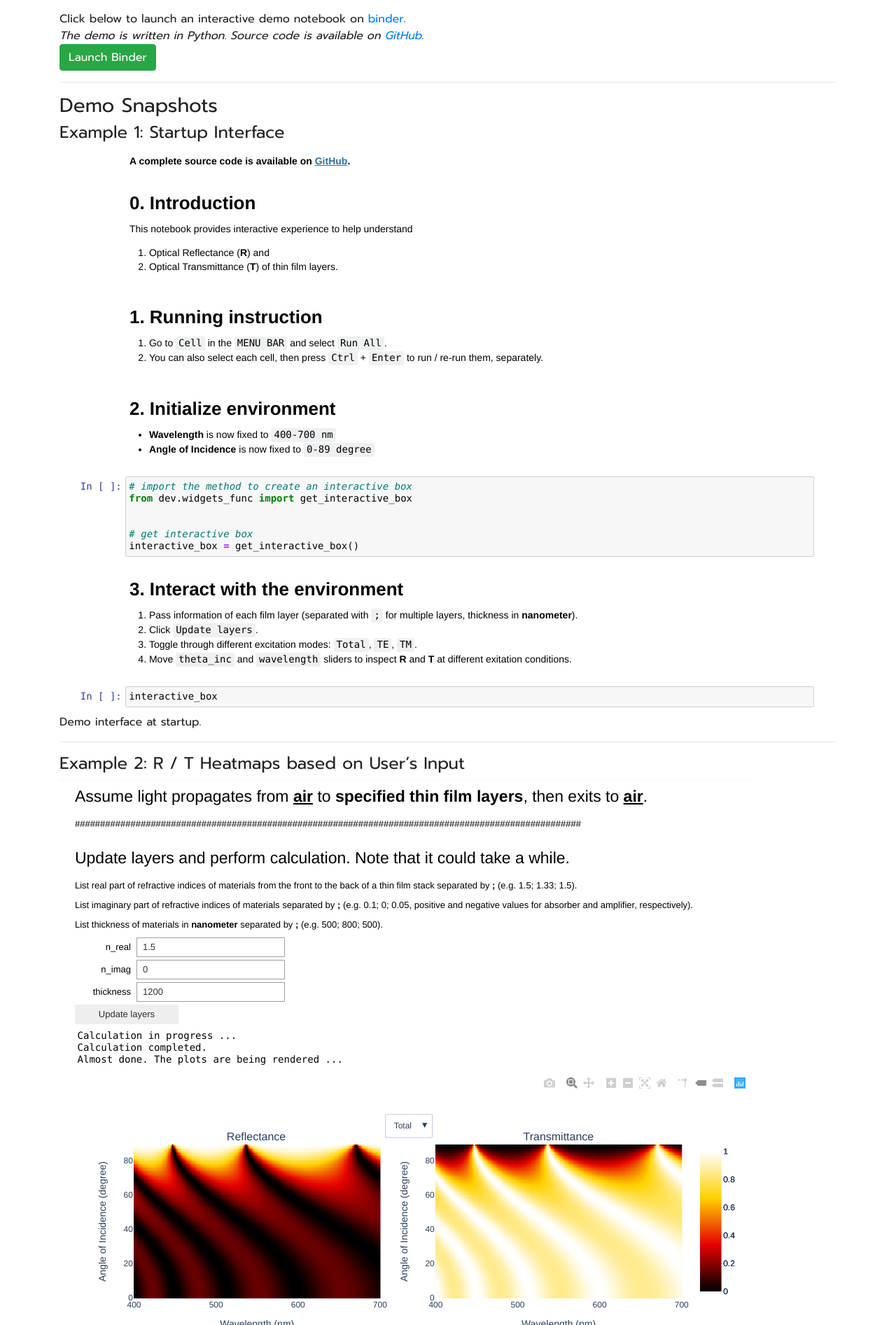
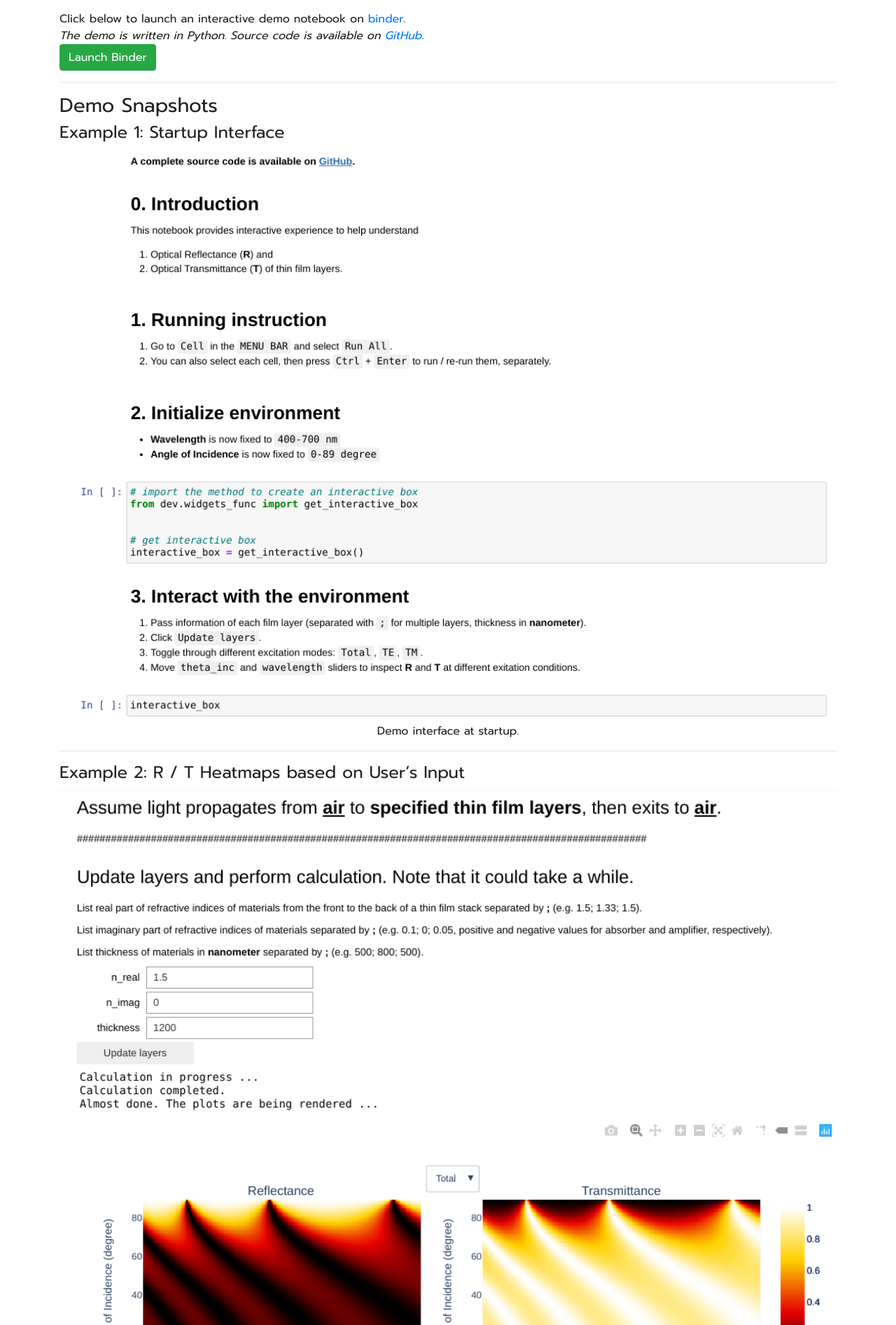
Before and after one commit to clumdee/clumdee.github.io, a Jekyll site: the page built from optics/_posts/2020-02-16-optical-reflectance-transmittance-transfer-matrix.md, in a window 1280 px wide. Shown: the part 978-2872 px from the top of the page at 70% size. Built offline with Jekyll 4.4.1, drawn with Linux system fonts in a browser that asks for light colours; nearby versions of some CDN libraries.

Commit message:
update image style

```diff
--- a/_includes/image.html
+++ b/_includes/image.html
@@ -2,13 +2,13 @@
 <!-- based on https://superdevresources.com/image-caption-jekyll/ -->
 
 <!-- _includes/image.html -->
-<div class="image-wrapper" >
+<div class="text-center" >
 
     {% if include.url %}
     <a href="{{ include.url }}" title="{{ include.title }}" target="_blank">
     {% endif %}
 
-    <img src="{{ site.url }}/{{ include.img }}" alt="{{ include.title }}"/>
+    <img class="w-100" src="{{ site.url }}/{{ include.img }}" alt="{{ include.title }}"/>
     <!-- <img src="{{ include.img }}" alt="{{ include.title }}"/> -->
 
     {% if include.url %}
```
